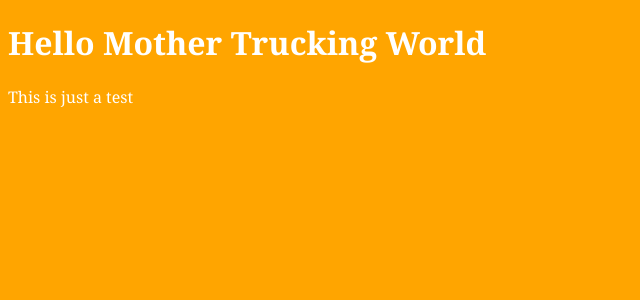
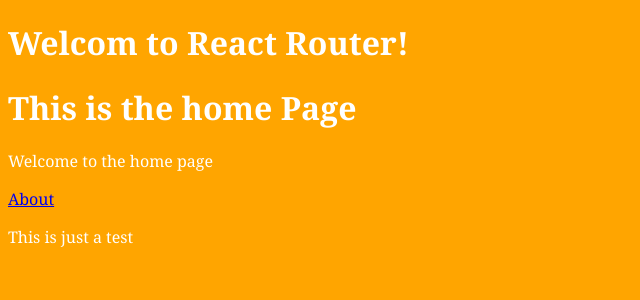
Before and after one commit to banksjazz87/label_creator, a React (Create React App) app: page / in a window 1280 px wide. Shown: the top 300 px of the page, without its empty margins (0-640 px from the left). Built offline with nearby package versions, Linux system fonts and the light colour scheme.

Commit message:
chore: I have set up the react router

```diff
--- a/package.json
+++ b/package.json
@@ -8,9 +8,11 @@
         "@testing-library/react": "^11.2.7",
         "@testing-library/user-event": "^12.8.3",
         "express": "^4.17.1",
+        "history": "^5.1.0",
         "nodemon": "^2.0.14",
         "react": "^17.0.2",
         "react-dom": "^17.0.2",
+        "react-router-dom": "^6.0.1",
         "react-scripts": "4.0.3",
         "web-vitals": "^1.1.2"
     },
--- a/src/App.js
+++ b/src/App.js
@@ -1,9 +1,15 @@
+import * as React from "react";
+import { Routes, Route, Link } from "react-router-dom";
 import "./App.css";
 
 function App() {
   return (
    <div>
-       <h1>Hello Mother Trucking World</h1>
+       <h1>Welcom to React Router!</h1>
+       <Routes>
+            <Route path='/' element={<Home />} />
+            <Route path='about' element={<About />} />
+       </Routes>
        <Text />
    </div>
   );
@@ -17,4 +23,36 @@
     );
 }
 
+function Home() {
+    return(
+        <div>
+          <main>
+            <h1>This is the home Page</h1>
+            <p>Welcome to the home page</p>
+          </main>
+          <nav>
+              <Link to='/about'>About</Link>
+          </nav>
+
+        </div>
+    )
+}
+
+function About() {
+    return(
+        <div>
+          <main>
+            <h1>This is the about page</h1>
+            <p>Welcome to the about page</p>
+          </main>
+          <nav>
+              <Link to='/'>Home</Link>
+          </nav>
+
+        </div>
+    )
+}
+
+
+
 export default App;
```
Also changed, not shown: src/index.js (+5 -2 lines), 1 other file (tests, documents, lock files or other folders).
